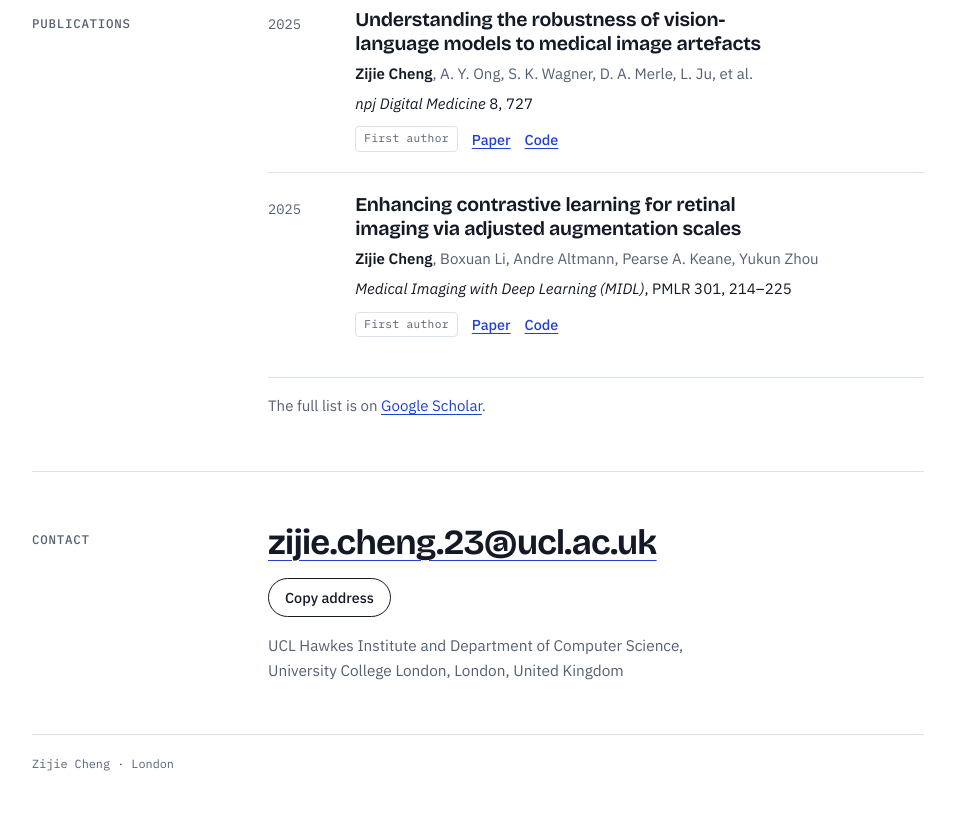
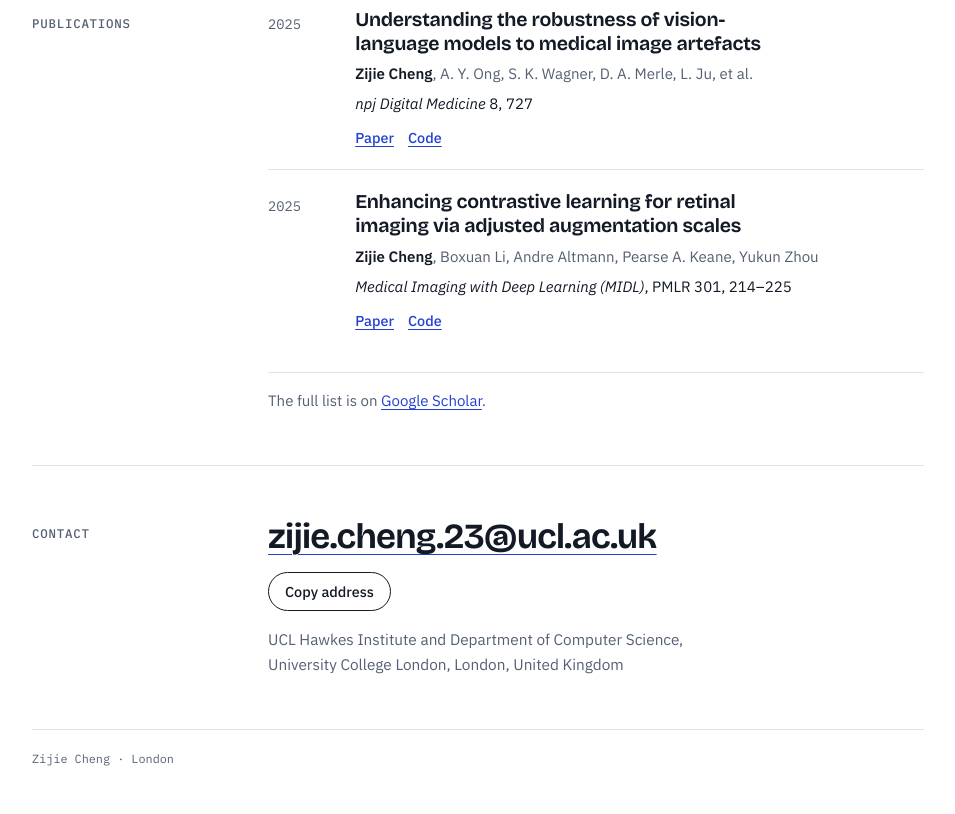
Before and after one commit to zijcheng/zijcheng.github.io, a plain HTML site: page index.html in a window 1280 px wide. Shown: the part 1520-2334 px from the top of the page, without its empty margins (162-1117 px from the left). Drawn offline with nearby package versions, Linux system fonts and the light colour scheme.

Commit message:
Remove first-author labels from publications
Co-Authored-By: Claude Fable 5.2 <noreply@anthropic.com>
Claude-Session: https://claude.ai/code/session_01QHdveGNy1fFGUdTjWjWKHB

```diff
--- a/index.html
+++ b/index.html
@@ -262,7 +262,6 @@ footer { border-top: 1px solid var(--line); padding: 20px 0 40px; font-family: v
               <p class="authors"><strong>Zijie Cheng</strong>, A. Y. Ong, S. K. Wagner, D. A. Merle, L. Ju, et al.</p>
               <p class="venue"><i>npj Digital Medicine</i> 8, 727</p>
               <div class="meta">
-                <span class="pill">First author</span>
                 <a href="https://doi.org/10.1038/s41746-025-02108-w" rel="noopener">Paper</a>
                 <a href="https://github.com/ziijiecheng/VLM_robustness" rel="noopener">Code</a>
               </div>
@@ -275,7 +274,6 @@ footer { border-top: 1px solid var(--line); padding: 20px 0 40px; font-family: v
               <p class="authors"><strong>Zijie Cheng</strong>, Boxuan Li, Andre Altmann, Pearse A. Keane, Yukun Zhou</p>
               <p class="venue"><i>Medical Imaging with Deep Learning (MIDL)</i>, PMLR 301, 214–225</p>
               <div class="meta">
-                <span class="pill">First author</span>
                 <a href="https://proceedings.mlr.press/v301/cheng26a.html" rel="noopener">Paper</a>
                 <a href="https://github.com/ziijiecheng/Enhance-contrastive-SSL-for-Retinal-Imaging" rel="noopener">Code</a>
               </div>
```
